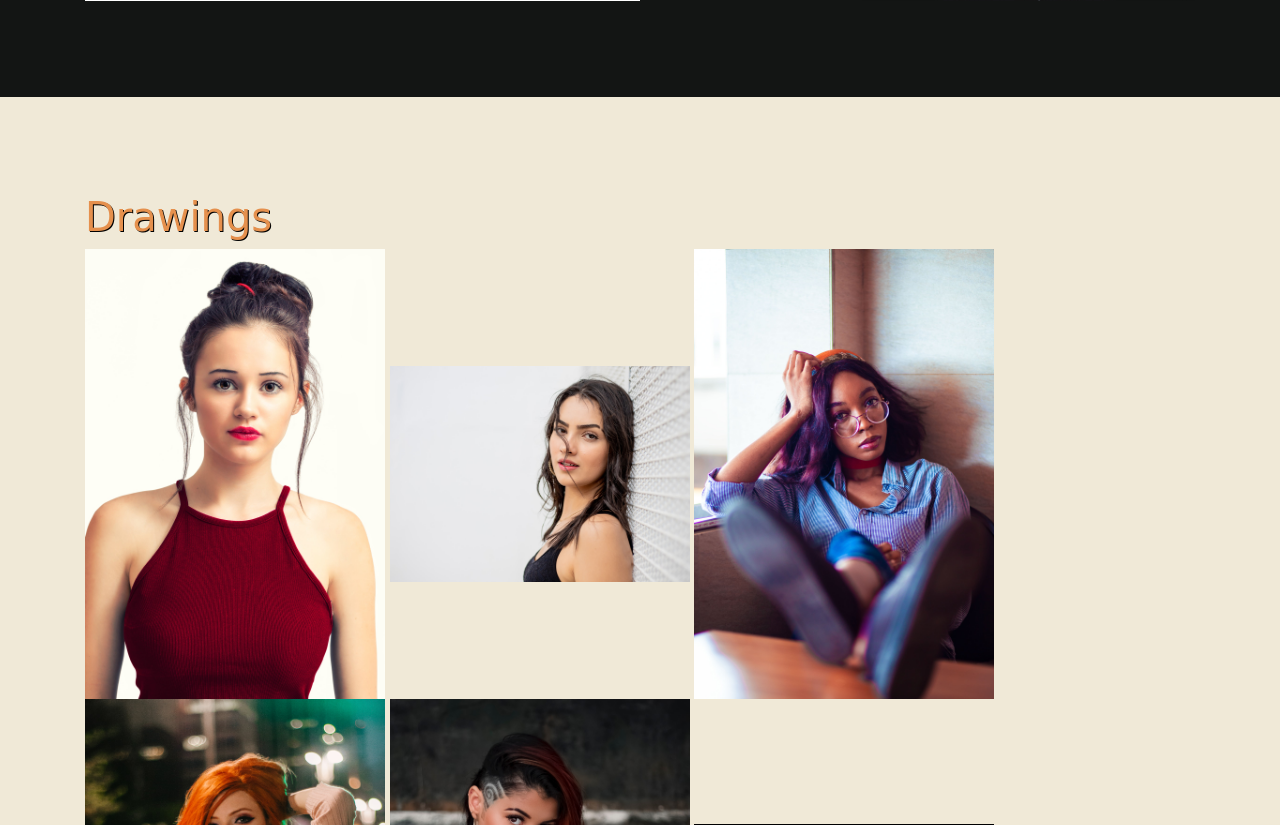
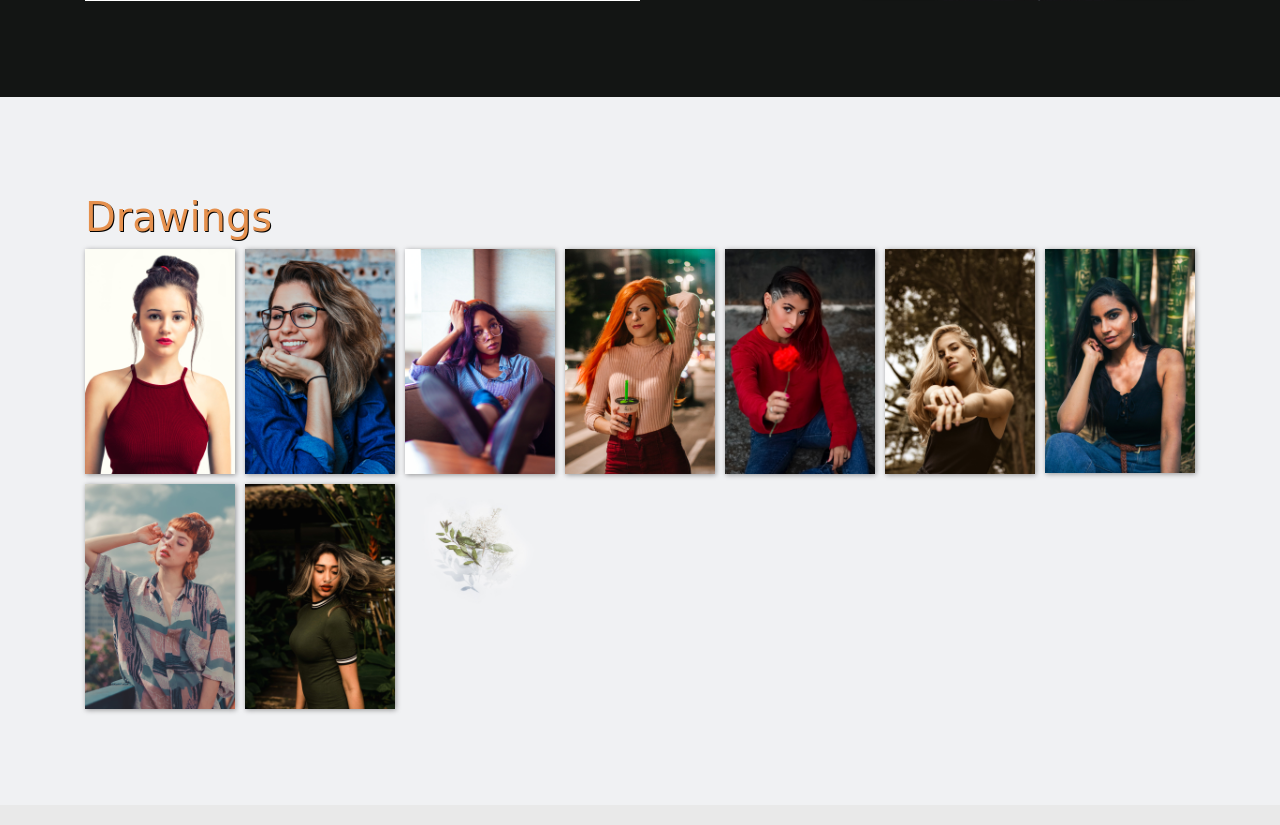
Before and after one commit to weezykon/cssgrid, a PHP site: page /index.html in a window 1280 px wide. Shown: the part 4735-5560 px from the top of the page. Run offline with PHP 8.4, Linux system fonts and the light colour scheme; some libraries are stand-ins or nearby versions; some web fonts are replaced.

Commit message:
drawings

```diff
--- a/css/main.css
+++ b/css/main.css
@@ -10,7 +10,7 @@
 #s_about{background: #f0e9d7}
 #s_prints{background: #f6f5fa}
 #s_paintings{background: #131514}
-#s_drawings{background: #f0e9d7}
+#s_drawings{background: #f0f1f3}
 #s_contact{background: #e9e9e9}
 #s_footer{background: #010101}
 #s_copyright{background: #b9b9b9}
@@ -260,7 +260,18 @@
         }
     }
 /* s_drawings */
-
+    .grid-thumbs{
+        display: grid;
+        grid-template-columns: repeat(auto-fit, minmax(150px, 1fr));
+        grid-gap: 10px;
+    }
+    .grid-thumbs img{
+        display: block;
+        box-shadow: 1px 1px 5px rgba(0, 0, 0, 0.4)
+    }
+    .grid-thumbs .bk-image{
+        box-shadow: 0px 0px 0px rgba(0, 0, 0, 0)
+    }
 /* s_contact */
     .contact-grid{
         display: grid;
--- a/index.html
+++ b/index.html
@@ -141,18 +141,18 @@
         <section class="py-5" id="s_drawings">
             <div class="container py-5">
                 <h1 class="text-danger">Drawings</h1>
+                <div class="grid-thumbs">
                     <img class="img-fluid" src="imgs/paint/1.jpg" alt="" width="300px">
                     <img class="img-fluid" src="imgs/paint/2.jpg" alt="" width="300px">
                     <img class="img-fluid" src="imgs/paint/3.jpg" alt="" width="300px">
                     <img class="img-fluid" src="imgs/paint/4.jpg" alt="" width="300px">
                     <img class="img-fluid" src="imgs/paint/5.jpg" alt="" width="300px">
                     <img class="img-fluid" src="imgs/paint/6.jpg" alt="" width="300px">
-                <img class="img-fluid" src="imgs/paint/7.jpg" alt="" width="300px">
-                <img class="img-fluid" src="imgs/paint/8.jpg" alt="" width="300px">
                     <img class="img-fluid" src="imgs/paint/9.jpg" alt="" width="300px">
                     <img class="img-fluid" src="imgs/paint/10.jpg" alt="" width="300px">
-                <img class="img-fluid" src="imgs/paint/11.jpg" alt="" width="300px">
-                <img src="imgs/interface/6.jpg" alt="" width="300px">
+                    <img class="img-fluid" src="imgs/paint/12.jpg" alt="" width="300px">
+                    <img class="img-fluid bk-image" src="imgs/interface/3.jpg" alt="" width="300px">
+                </div>
             </div>
         </section>
         <section class="py-5" id="s_contact">
```
Also changed, not shown: imgs/paint/10.jpg, imgs/paint/12.jpg (added), imgs/paint/13.jpg (added), imgs/paint/2.jpg, imgs/paint/6.jpg. Lines whose indentation alone changed are shown as unchanged.
